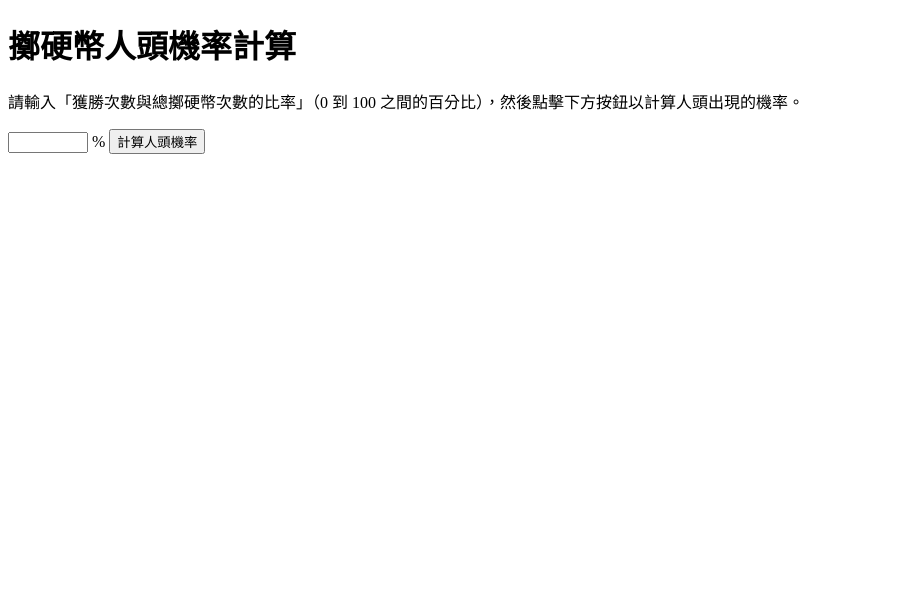
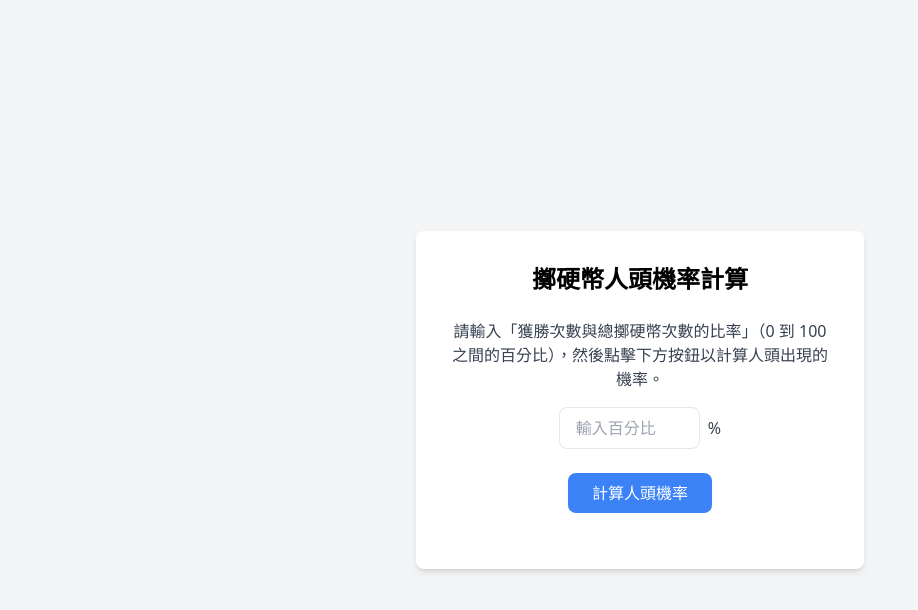
Before and after one commit to abc0922001/MLBCoach_ClubMatch_WinningPercentageCalculator, a plain HTML site: page index.html in a window 1280 px wide. Shown: the whole page, without its empty margins (0-918 px from the left). Drawn offline with nearby package versions, Linux system fonts and the light colour scheme.

Commit message:
Update index.html
use Tailwind CSS

```diff
--- a/index.html
+++ b/index.html
@@ -4,13 +4,21 @@
     <meta charset="UTF-8">
     <meta name="viewport" content="width=device-width, initial-scale=1.0">
     <title>擲硬幣人頭機率計算</title>
+    <script src="https://cdn.tailwindcss.com"></script>
 </head>
-<body>
-    <h1>擲硬幣人頭機率計算</h1>
-    <p>請輸入「獲勝次數與總擲硬幣次數的比率」（0 到 100 之間的百分比），然後點擊下方按鈕以計算人頭出現的機率。</p>
-    <input type="number" id="winToFlipRatio" step="0.1" min="0" max="100"> %
-    <button onclick="calculateProbability()">計算人頭機率</button>
-    <p id="result"></p>
+<body class="bg-gray-100 flex items-center justify-center min-h-screen">
+    <div class="bg-white shadow-md rounded-lg p-8 max-w-md w-full">
+        <h1 class="text-2xl font-bold text-center mb-6">擲硬幣人頭機率計算</h1>
+        <p class="text-gray-700 text-center mb-4">請輸入「獲勝次數與總擲硬幣次數的比率」（0 到 100 之間的百分比），然後點擊下方按鈕以計算人頭出現的機率。</p>
+        <div class="flex items-center justify-center mb-6">
+            <input type="number" id="winToFlipRatio" step="0.1" min="0" max="100" class="border rounded-lg px-4 py-2 text-gray-700 focus:outline-none focus:ring-2 focus:ring-blue-500" placeholder="輸入百分比">
+            <span class="ml-2 text-gray-700">%</span>
+        </div>
+        <div class="text-center">
+            <button onclick="calculateProbability()" class="bg-blue-500 text-white px-6 py-2 rounded-lg hover:bg-blue-600 focus:outline-none focus:ring-2 focus:ring-blue-500 focus:ring-opacity-50">計算人頭機率</button>
+        </div>
+        <p id="result" class="text-center text-xl font-bold text-blue-600 mt-6"></p>
+    </div>
 
     <script>
         function calculateProbability() {
```
